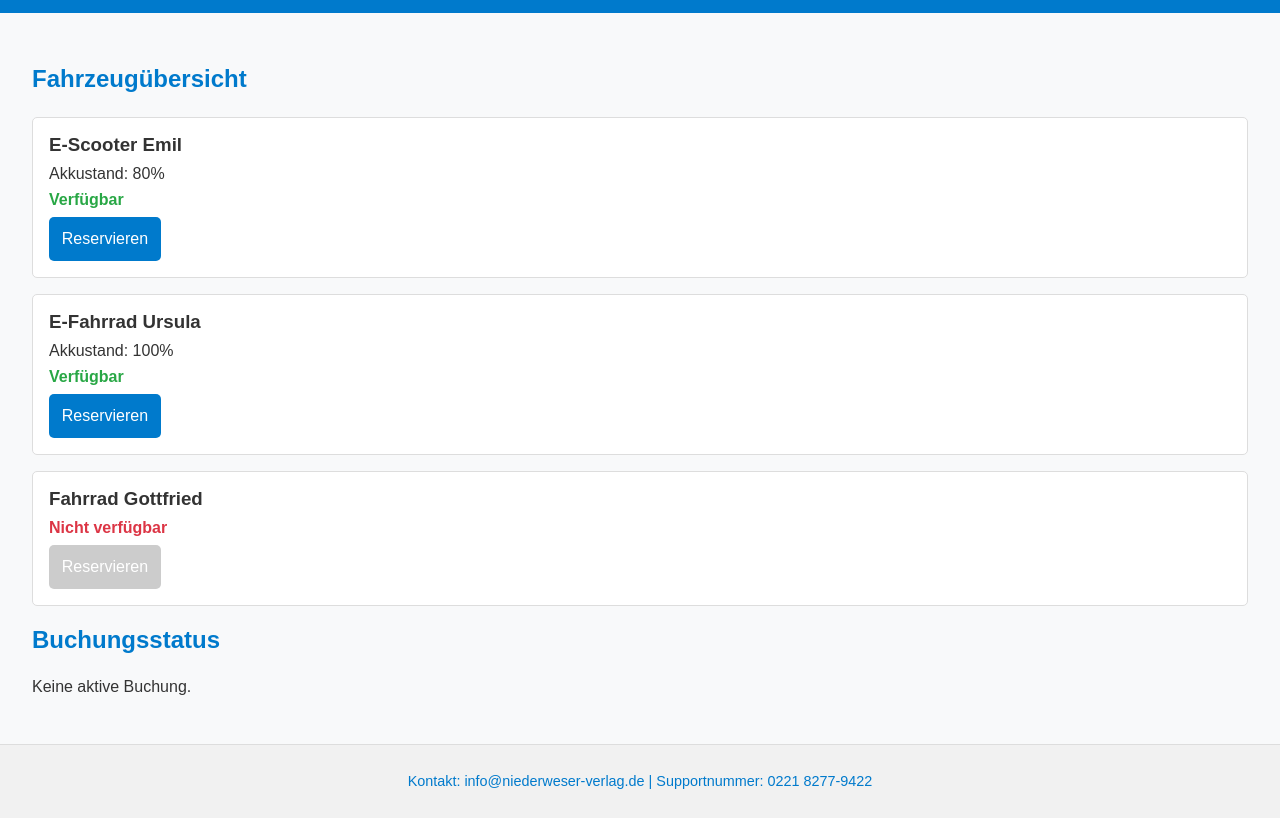
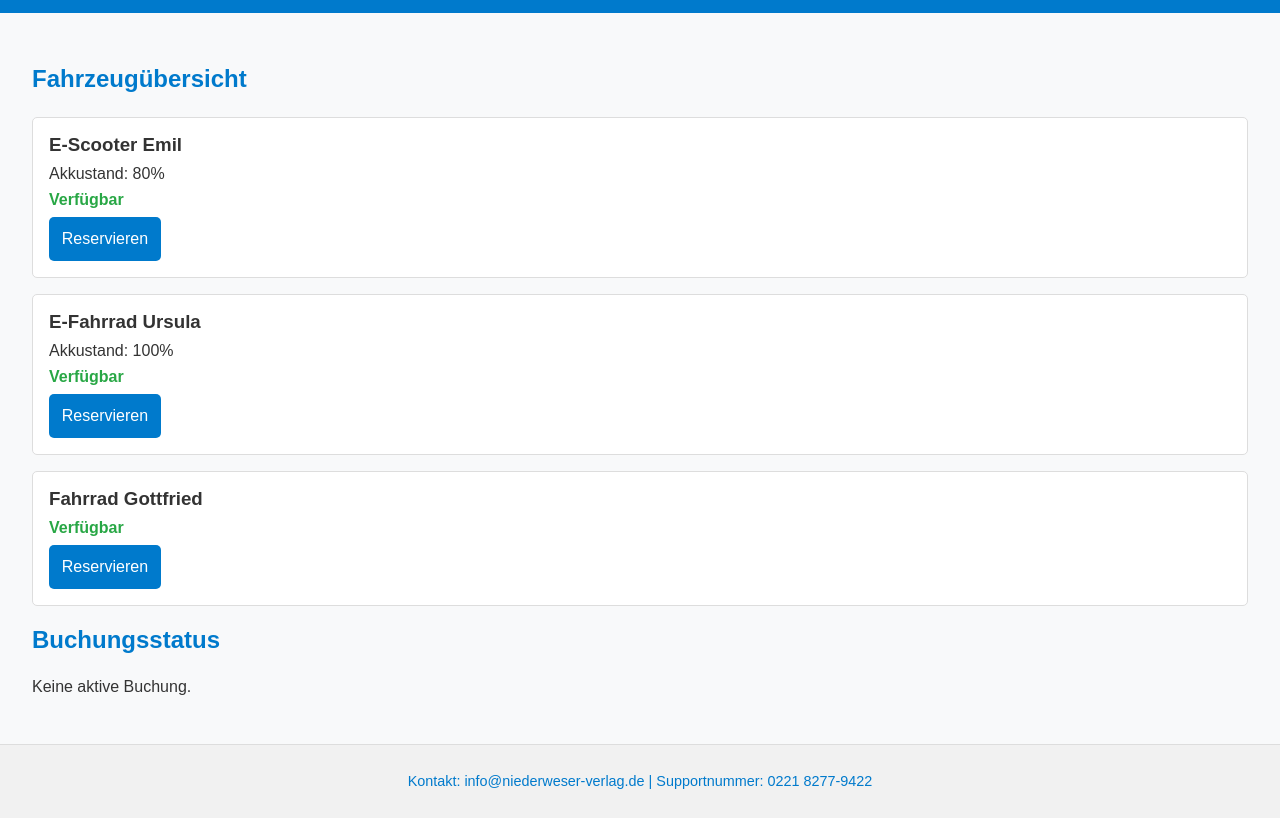
Before and after one commit to fbnkch/Anwendungsfall_ProjectPiloten, a plain HTML site: page index.html in a window 1280 px wide. Shown: the part 73-891 px from the top of the page. Drawn offline with Linux system fonts and the light colour scheme; a script that the page names is missing.

Commit message:
`Update availability status of vehicle "Fahrrad Gottfried" from unavailable to available`

```diff
--- a/index.html
+++ b/index.html
@@ -33,10 +33,10 @@
         <p class="status available">Verfügbar</p>
         <button>Reservieren</button>
       </div>
-      <div class="vehicle unavailable" data-vehicle="Fahrrad Gottfried">
+      <div class="vehicle" data-vehicle="Fahrrad Gottfried">
         <h3>Fahrrad Gottfried</h3>
-        <p class="status unavailable">Nicht verfügbar</p>
-        <button disabled>Reservieren</button>
+        <p class="status available">Verfügbar</p>
+        <button>Reservieren</button>
       </div>
     </section>
 
```
Also changed, not shown: 1 other file.
